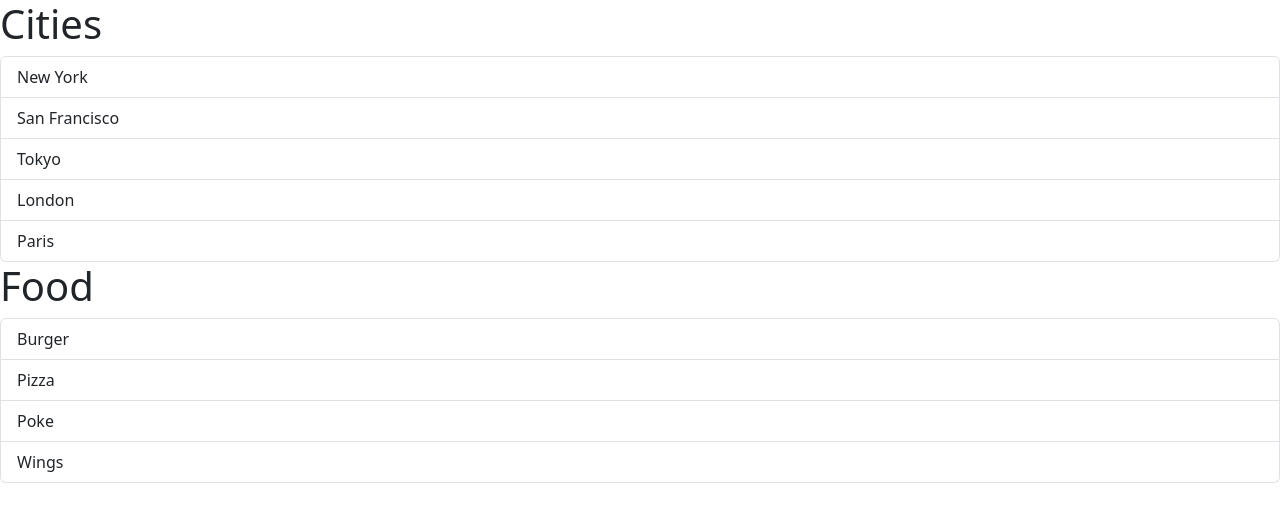
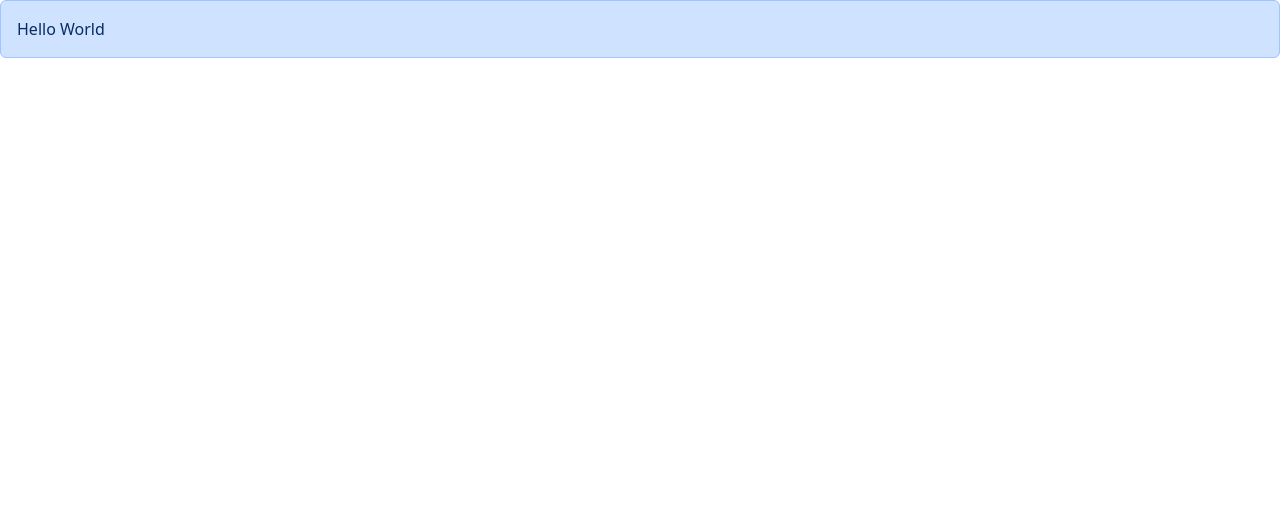
Before and after one commit to TJLi314/react-app, a React (Vite) app: page / in a window 1280 px wide. Shown: the top 522 px of the page. Built offline with nearby package versions, Linux system fonts and the light colour scheme.

Commit message:
Pass children to components

```diff
--- a/src/App.tsx
+++ b/src/App.tsx
@@ -1,13 +1,11 @@
-import ListGroup from "./components/ListGroup";
+import Alert from "./components/Alert"
 
 function App() {
-  let items = ["New York", "San Francisco", "Tokyo", "London", "Paris"];
-  let food = ["Burger", "Pizza", "Poke", "Wings"];
-
   return (
     <div>
-      <ListGroup items={items} heading = "Cities" />
-      <ListGroup items={food} heading = "Food" />
+      <Alert>
+        Hello <span>World</span>
+      </Alert>
     </div>
   );
 }
--- /dev/null
+++ b/src/components/Alert.tsx
@@ -0,0 +1,13 @@
+import { ReactNode } from "react";
+
+interface Props {
+    children: ReactNode;
+}
+
+const Alert = ({ children }: Props) => {
+  return (
+    <div className="alert alert-primary">{ children }</div>
+  )
+}
+
+export default Alert
--- a/src/components/ListGroup.tsx
+++ b/src/components/ListGroup.tsx
@@ -3,9 +3,11 @@
 interface Props {
     items: string[];
     heading: string;
+    // (item: string) => void
+    onSelectItem: (item: string) => void;
 }
 
-function ListGroup({ items, heading }: Props) {
+function ListGroup({ items, heading, onSelectItem }: Props) {
     // State hook
     const [selectedIndex, setSelectedIndex] = useState(-1);
 
@@ -21,8 +23,11 @@
                       ? "list-group-item active"
                       : "list-group-item"
                   }
-                  onClick={() => setSelectedIndex(index)}
                   key={item}
+                  onClick={() => {
+                    setSelectedIndex(index);
+                    onSelectItem(item);
+                  }}
                 >
                  {item}
                 </li>
```
